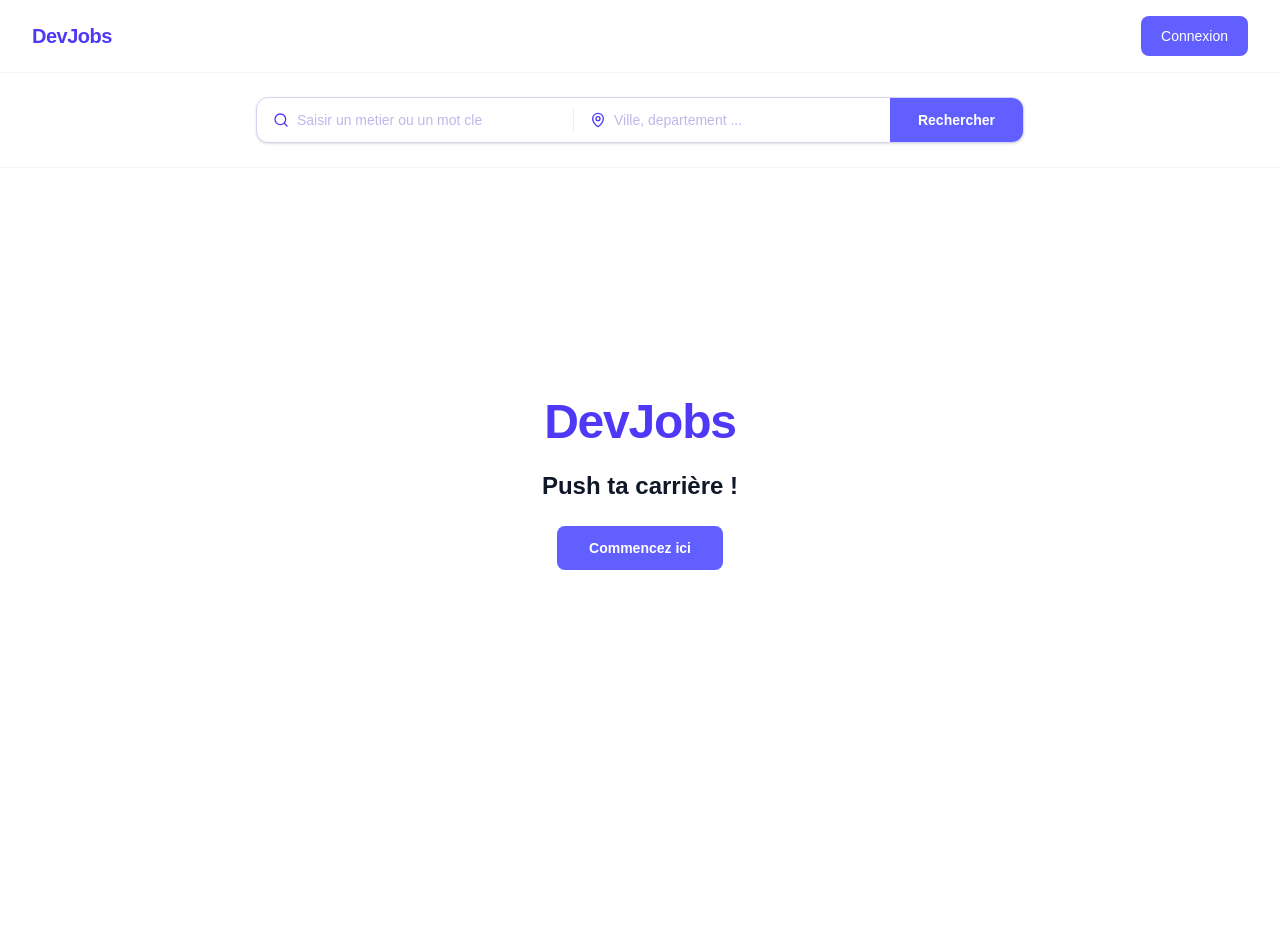
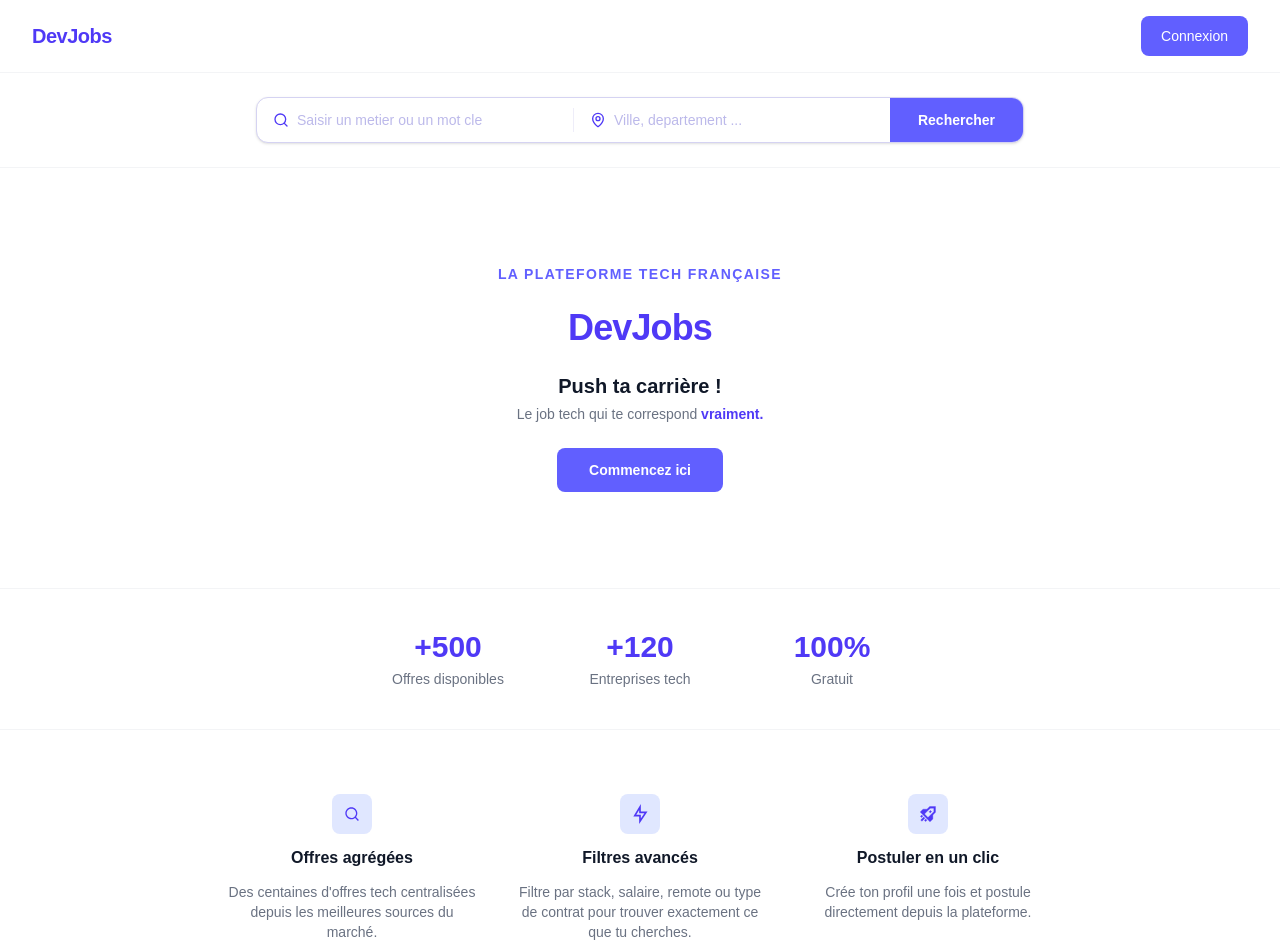
Before and after one commit to MeghCH/Job-Aggregator-DevJob, a Next.js app in the folder Front/: page / in a window 1280 px wide. Shown: the top 952 px of the page. Before the commit the page ends 800 px from the top, so only its background shows below. Built offline with nearby package versions, Linux system fonts and the light colour scheme; no server answers.

Commit message:
Feat: ajout section features et stats

```diff
--- a/Front/src/app/page.tsx
+++ b/Front/src/app/page.tsx
@@ -9,11 +9,15 @@ export default function HomePage() {
   const [isLoggedIn, setIsLoggedIn] = useState(false);
 
   useEffect(() => {
-    authApi.me().then((res) => setIsLoggedIn(!!res?.success)).catch(() => {});
+    authApi
+      .me()
+      .then((res) => setIsLoggedIn(!!res?.success))
+      .catch(() => {});
   }, []);
 
   return (
     <div className="min-h-screen bg-white flex flex-col">
+      {/* Nav */}
       <nav className="flex items-center justify-between px-8 py-4 border-b border-gray-100">
         <span className="text-xl font-extrabold text-indigo-600 tracking-tight">
           DevJobs
@@ -35,26 +39,124 @@ export default function HomePage() {
         )}
       </nav>
 
+      {/* SearchBar */}
       <div className="flex justify-center px-8 py-6 border-b border-gray-100">
         <div className="w-full max-w-3xl">
           <SearchBar />
         </div>
       </div>
 
-      <main className="flex-1 flex flex-col items-center justify-center gap-6 text-center">
-        <h1 className="text-5xl font-extrabold text-indigo-600 tracking-tight">
+      {/* Hero */}
+      <section className="flex flex-col items-center justify-center gap-6 text-center px-8 py-24">
+        <span className="text-sm font-semibold tracking-widest text-indigo-500 uppercase">
+          La plateforme tech française
+        </span>
+        <h1 className="text-4xl font-extrabold text-indigo-600 tracking-tight">
           DevJobs
         </h1>
-        <p className="text-2xl font-bold text-gray-900">
-          Push ta carrière&nbsp;!
-        </p>
+        <div className="flex flex-col gap-1">
+          <p className="text-xl font-bold text-gray-900">
+            Push ta carrière&nbsp;!
+          </p>
+          <p className="text-sm text-gray-500">
+            Le job tech qui te correspond{" "}
+            <span className="text-indigo-600 font-semibold">vraiment.</span>
+          </p>
+        </div>
         <Link
           href={isLoggedIn ? "/offres" : "/connexion"}
           className="bg-indigo-500 hover:bg-indigo-600 text-white text-sm font-semibold px-8 py-3 rounded-lg transition-colors"
         >
           {isLoggedIn ? "Voir les offres" : "Commencez ici"}
         </Link>
-      </main>
+      </section>
+
+      {/* Stats */}
+      <section className="flex justify-center gap-16 py-10 border-y border-gray-100">
+        <div className="text-center w-32">
+          <p className="text-3xl font-extrabold text-indigo-600">+500</p>
+          <p className="text-sm text-gray-500 mt-1">Offres disponibles</p>
+        </div>
+        <div className="text-center w-32">
+          <p className="text-3xl font-extrabold text-indigo-600">+120</p>
+          <p className="text-sm text-gray-500 mt-1">Entreprises tech</p>
+        </div>
+        <div className="text-center w-32">
+          <p className="text-3xl font-extrabold text-indigo-600">100%</p>
+          <p className="text-sm text-gray-500 mt-1">Gratuit</p>
+        </div>
+      </section>
+
+      {/* Features */}
+      <section className="max-w-4xl mx-auto px-8 py-16 grid grid-cols-1 md:grid-cols-3 gap-8">
+        <div className="flex flex-col items-center text-center gap-3">
+          <div className="w-10 h-10 rounded-lg bg-indigo-100 flex items-center justify-center text-indigo-600 text-lg font-bold">
+            <svg
+              xmlns="http://www.w3.org/2000/svg"
+              viewBox="0 0 24 24"
+              fill="currentColor"
+              className="w-4 h-4"
+            >
+              <path d="M18.031 16.6168L22.3137 20.8995L20.8995 22.3137L16.6168 18.031C15.0769 19.263 13.124 20 11 20C6.032 20 2 15.968 2 11C2 6.032 6.032 2 11 2C15.968 2 20 6.032 20 11C20 13.124 19.263 15.0769 18.031 16.6168ZM16.0247 15.8748C17.2475 14.6146 18 12.8956 18 11C18 7.1325 14.8675 4 11 4C7.1325 4 4 7.1325 4 11C4 14.8675 7.1325 18 11 18C12.8956 18 14.6146 17.2475 15.8748 16.0247L16.0247 15.8748Z"></path>
+            </svg>
+          </div>
+          <h3 className="font-bold text-gray-900">Offres agrégées</h3>
+          <p className="text-sm text-gray-500">
+            Des centaines d'offres tech centralisées depuis les meilleures
+            sources du marché.
+          </p>
+        </div>
+        <div className="flex flex-col items-center text-center gap-3">
+          <div className="w-10 h-10 rounded-lg bg-indigo-100 flex items-center justify-center text-indigo-600 text-lg font-bold">
+            <svg
+              xmlns="http://www.w3.org/2000/svg"
+              viewBox="0 0 24 24"
+              fill="currentColor"
+              className="w-5 h-5"
+            >
+              <path d="M13 9H21L11 24V15H4L13 0V9ZM11 11V7.22063L7.53238 13H13V17.3944L17.263 11H11Z"></path>
+            </svg>
+          </div>
+          <h3 className="font-bold text-gray-900">Filtres avancés</h3>
+          <p className="text-sm text-gray-500">
+            Filtre par stack, salaire, remote ou type de contrat pour trouver
+            exactement ce que tu cherches.
+          </p>
+        </div>
+        <div className="flex flex-col items-center text-center gap-3">
+          <div className="w-10 h-10 rounded-lg bg-indigo-100 flex items-center justify-center text-indigo-600 text-lg font-bold">
+            <svg
+              xmlns="http://www.w3.org/2000/svg"
+              viewBox="0 0 24 24"
+              className="w-4 h-4"
+              id="Startup--Streamline-Sharp-Remix"
+            >
+              <desc>Startup Streamline Icon: https://streamlinehq.com</desc>
+              <g id="startup--shop-rocket-launch-startup">
+                <path
+                  id="Union"
+                  fill="currentColor"
+                  stroke="currentColor"
+                  fill-rule="evenodd"
+                  d="m11.9999 20.7678 -0.8839 -0.8839 -6.99999 -7L3.23212 12l0.00006 -0.0001 -2.11606 -2.11602 -0.883881 -0.88389 0.883881 -0.88388 3 -3 0.36612 -0.36612h5.99986l3.6339 -3.63387L14.4821 0.75h8.7678v8.76777l-0.3661 0.36611L19.25 13.5176l0 5.4824v0.5178l-0.3661 0.3661 -3 3 -0.8839 0.8839 -0.8839 -0.8839 -2.1162 -2.1162 0 0.0001Zm0 -3.5356 -5.23219 -5.2321 5.11619 -5.11622 2.1339 -2.13389h-0.0001l1.5 -1.49999 5.2322 0v5.23223l-8.75 8.74997Zm-10.88378 3.884 4.5 -4.5 1.76777 1.7678 -4.5 4.5 -1.76777 -1.7678Zm7.50006 -1.5001 -2 2 1.76777 1.7678 2.00005 -2 -1.76782 -1.7678ZM0.616122 15.6162l1.999998 -2 1.76777 1.7678 -2 2 -1.767768 -1.7678ZM15.6317 6.60049l-2.0312 2.03125 1.7678 1.76776 2.0312 -2.03125 -1.7678 -1.76776Z"
+                  clip-rule="evenodd"
+                  stroke-width="0.5"
+                ></path>
+              </g>
+            </svg>
+          </div>
+          <h3 className="font-bold text-gray-900">Postuler en un clic</h3>
+          <p className="text-sm text-gray-500">
+            Crée ton profil une fois et postule directement depuis la
+            plateforme.
+          </p>
+        </div>
+      </section>
+
+      {/* Footer */}
+      <footer className="mt-auto border-t border-gray-200 py-6 text-center text-xs text-gray-500">
+        © {new Date().getFullYear()} DevJobs — Tous droits réservés
+      </footer>
     </div>
   );
 }
```
